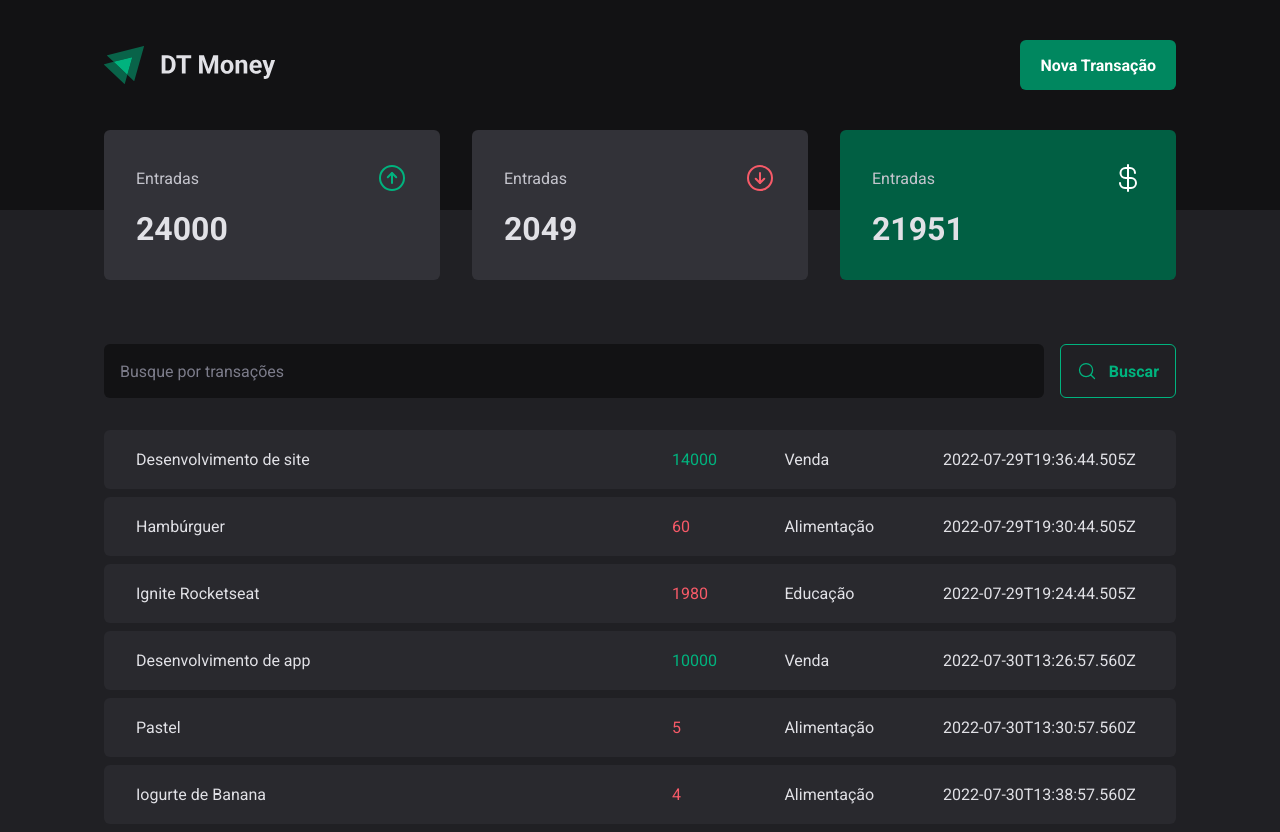
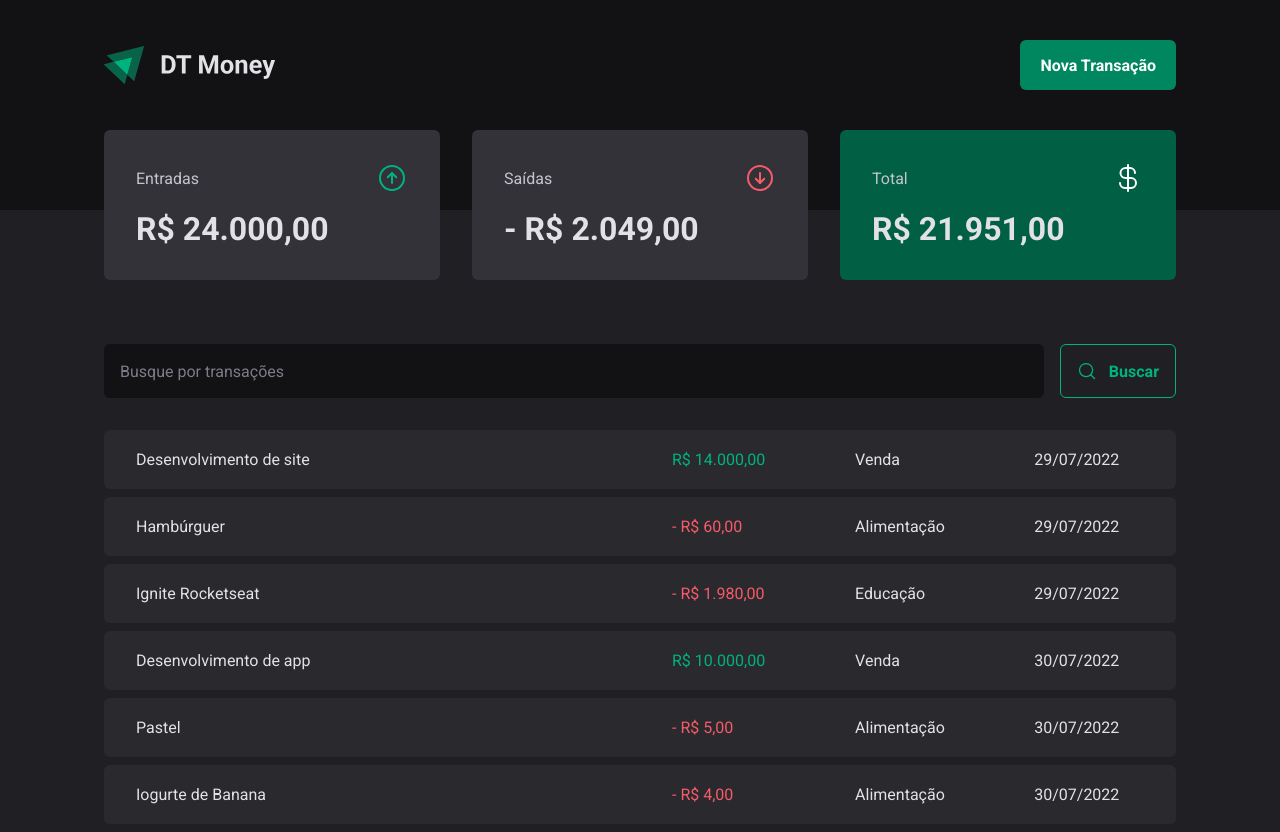
Before and after one commit to milena-mognon/dt-money, a React (Vite) app: page / in a window 1280 px wide. Built offline with nearby package versions, Linux system fonts and the light colour scheme; data requests are answered from the project's data file.

Commit message:
feat: formatted prices and dates

```diff
--- a/src/components/Summary/index.tsx
+++ b/src/components/Summary/index.tsx
@@ -2,6 +2,7 @@
 import { ArrowCircleUp, ArrowCircleDown, CurrencyDollar } from 'phosphor-react';
 import { useContext } from 'react';
 import { TransactionsContext } from '../../contexts/TransactionsContext';
+import { priceFormatter } from '../../utils/formatter';
 
 export function Summary() {
   const { transactions } = useContext(TransactionsContext);
@@ -32,23 +33,25 @@
           <ArrowCircleUp size={32} color="#00b37e" />
         </header>
 
-        <strong>{summary.income}</strong>
+        <strong>{priceFormatter.format(summary.income)}</strong>
       </SummaryCard>
       <SummaryCard>
         <header>
-          <span>Entradas</span>
+          <span>Saídas</span>
           <ArrowCircleDown size={32} color="#f75a68" />
         </header>
-
-        <strong>{summary.outcome}</strong>
+        <strong>- {priceFormatter.format(summary.outcome)}</strong>
       </SummaryCard>
       <SummaryCard variant="green">
         <header>
-          <span>Entradas</span>
+          <span>Total</span>
           <CurrencyDollar size={32} color="#fff" />
         </header>
 
-        <strong>{summary.total}</strong>
+        <strong>
+          {summary.income < summary.outcome && '- '}
+          {priceFormatter.format(summary.total)}
+        </strong>
       </SummaryCard>
     </SummaryContainer>
   );
--- a/src/pages/Transactions/index.tsx
+++ b/src/pages/Transactions/index.tsx
@@ -2,6 +2,7 @@
 import { Header } from '../../components/Header';
 import { Summary } from '../../components/Summary';
 import { TransactionsContext } from '../../contexts/TransactionsContext';
+import { dateFormatter, priceFormatter } from '../../utils/formatter';
 import { SearchForm } from './components/SearchForm';
 import {
   PriceHighlight,
@@ -26,11 +27,12 @@
               <td width="50%">{transaction.description}</td>
               <td>
                 <PriceHighlight variant={transaction.type}>
-                  {transaction.price}
+                  {transaction.type === 'outcome' && '- '}
+                  {priceFormatter.format(transaction.price)}
                 </PriceHighlight>
               </td>
               <td>{transaction.category}</td>
-              <td>{transaction.createdAt}</td>
+              <td>{dateFormatter.format(new Date(transaction.createdAt))}</td>
             </tr>
           ))}
         </TransactionsTable>
--- /dev/null
+++ b/src/utils/formatter.ts
@@ -0,0 +1,6 @@
+export const dateFormatter = new Intl.DateTimeFormat('pt-BR');
+
+export const priceFormatter = new Intl.NumberFormat('pt-BR', {
+  style: 'currency',
+  currency: 'BRL',
+});
```
